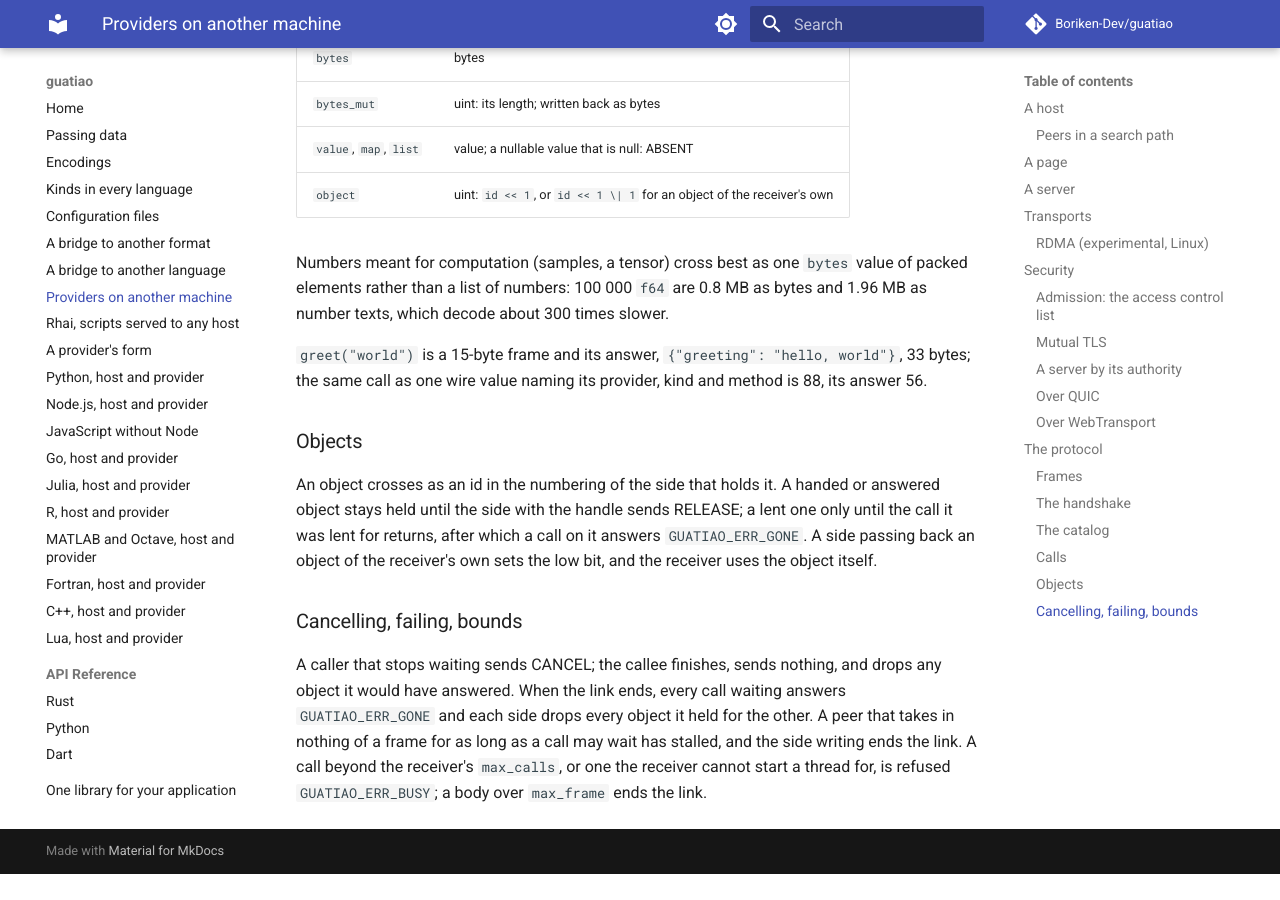
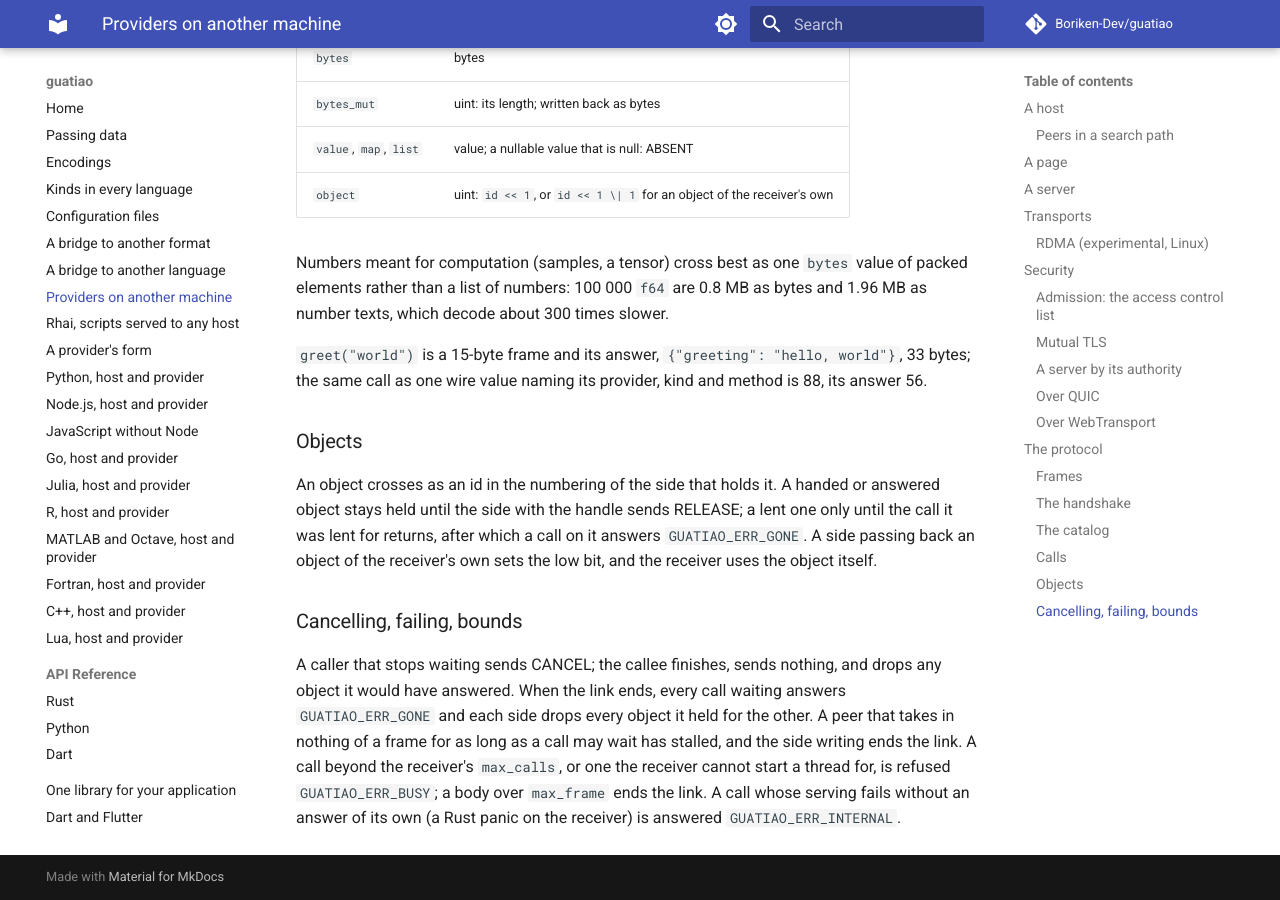
Before and after one commit to Boriken-Dev/guatiao, an MkDocs documentation site: the page built from docs/remote.md, in a window 1280 px wide and 900 px high, scrolled down 21621 px. Built offline with MkDocs 1.6.1 and Material for MkDocs 9.7.7, drawn with Linux system fonts in a browser that asks for light colours; comment, search, counter and statistics services are not loaded; before the commit the page ends 22495 px from its top, so only the background shows below that.

Commit message:
docs: a remote call whose serving panics answers INTERNAL

```diff
--- a/docs/remote.md
+++ b/docs/remote.md
@@ -979,4 +979,6 @@
 frame for as long as a call may wait has stalled, and the side writing
 ends the link. A call beyond the receiver's
 `max_calls`, or one the receiver cannot start a thread for, is refused
-`GUATIAO_ERR_BUSY`; a body over `max_frame` ends the link.
+`GUATIAO_ERR_BUSY`; a body over `max_frame` ends the link. A call whose
+serving fails without an answer of its own (a Rust panic on the receiver)
+is answered `GUATIAO_ERR_INTERNAL`.
```
